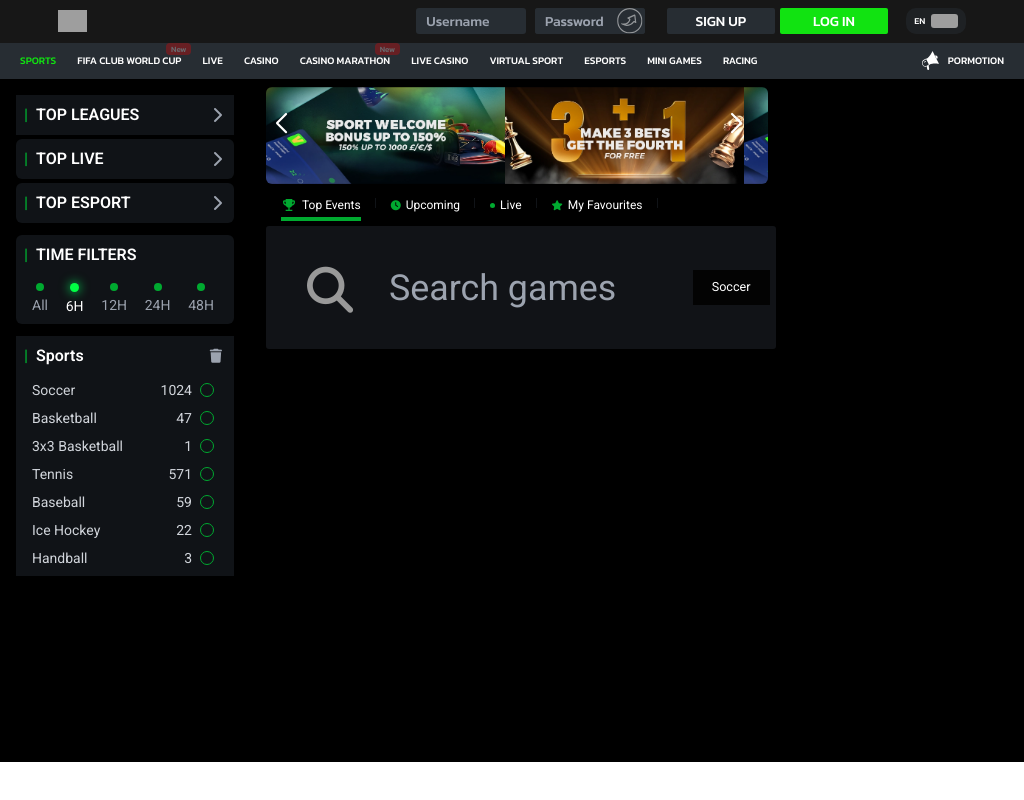
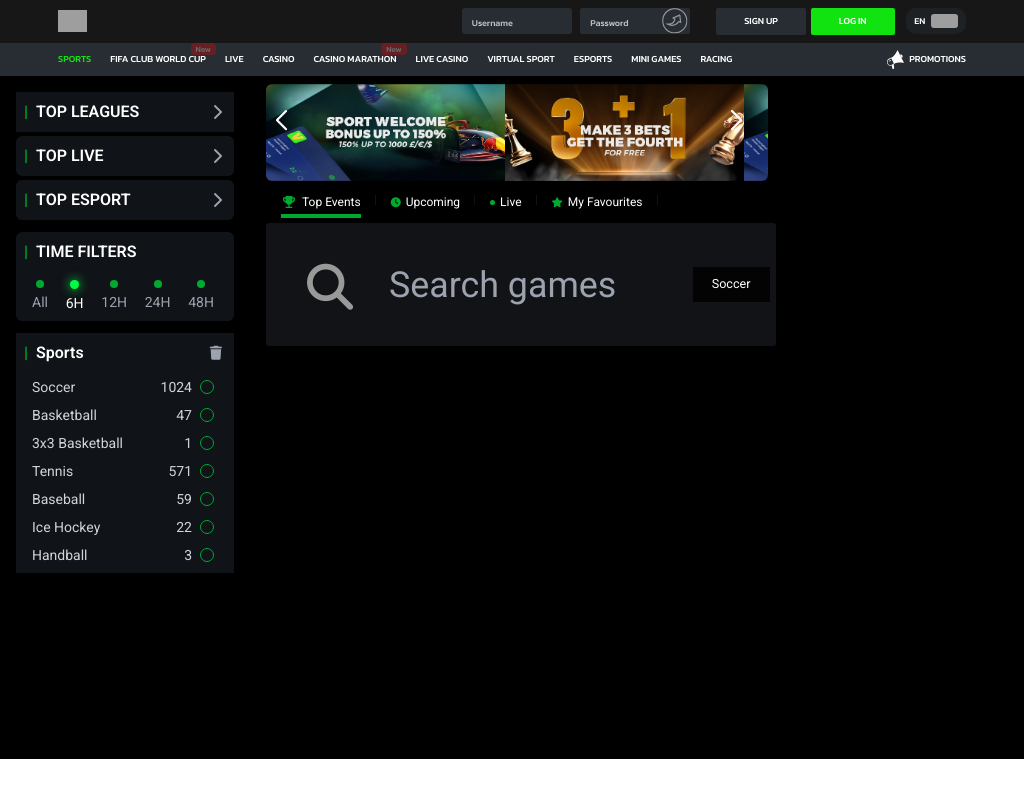
Before and after one commit to faizan99904/FlashExch, an Angular app: page / in a window 1024 px wide. Built offline with nearby package versions, Linux system fonts and the light colour scheme; grey boxes are pictures that could not be loaded.

Commit message:
fix sport nav

```diff
--- a/src/pages/sports-book/sports-book.component.ts
+++ b/src/pages/sports-book/sports-book.component.ts
@@ -1,12 +1,11 @@
 import { Component } from '@angular/core';
 import { SwiperCardHomeComponent } from "../../shared/swiper-card-home/swiper-card-home.component";
-import { SportsNavComponent } from '../../shared/sports-nav/sports-nav.component';
 import { SportEventsComponent } from '../../shared/sport-events/sport-events.component';
-import { SportslistComponent } from "../../shared/sportslist/sportslist.component";
+
 
 @Component({
   selector: 'app-sports-book',
-  imports: [SwiperCardHomeComponent, SportEventsComponent, SportslistComponent],
+  imports: [SwiperCardHomeComponent, SportEventsComponent],
   templateUrl: './sports-book.component.html',
   styleUrl: './sports-book.component.css'
 })
--- a/src/shared/header/header.component.css
+++ b/src/shared/header/header.component.css
@@ -225,10 +225,27 @@ header .change-lang div.current-lang {
   }
 }
 
-@media (min-width: 1024px) {
+@media (min-width: 1024px) and (max-width: 1260px) {
   header form .fields-wrapper {
-    margin-right: 22px;
+    margin-right: 26px;
   }
+
+  header .content #not-authorized .btn {
+    font-size: 9.33px !important;
+  }
+
+  .log-btn {
+    height: 26.66px !important;
+    width: 84px !important;
+    min-width: 84px !important;
+  }
+
+  .sign-btn {
+    height: 26.66px !important;
+    width: 89.33px !important;
+    min-width: 89.33px !important;
+  }
+
   header .content {
     background: #171717 !important;
     height: 42.66px;
@@ -251,6 +268,7 @@ header .change-lang div.current-lang {
   header form .fields-wrapper .field input {
     height: 26px;
     width: 110px;
+    @apply placeholder:text-[9px] placeholder:text-[#BFC0C2];
   }
 
   header form .fields-wrapper .field:nth-child(2)::after {
@@ -270,7 +288,7 @@ header .change-lang div.current-lang {
 
   header .change-lang div.current-lang {
     text-transform: uppercase;
-    margin-left: 1.1333rem;
+    margin-left: 11.33px;
     color: #fff;
     display: -webkit-box;
     display: -ms-flexbox;
--- a/src/shared/sports-nav/sports-nav.component.css
+++ b/src/shared/sports-nav/sports-nav.component.css
@@ -71,3 +71,97 @@ li {
     top: 0 !important;
   }
 }
+
+@media (min-width: 820px) and (max-width: 1023px) {
+  .width-wrapper {
+    max-width: calc(100vw - 24px);
+    padding: 0px;
+  }
+
+  .desktop-nav {
+    height: 29.99px;
+  }
+
+  .trans {
+    font-size: 8.39px;
+  }
+  .item-nav {
+    gap: 17px;
+  }
+
+  svg {
+    margin-right: 5px;
+  }
+
+  .new{
+    font-size: 7.2px;
+  }
+}
+
+@media (min-width: 1024px) and (max-width: 1260px) {
+  .width-wrapper {
+    max-width: 908px;
+    padding: 0px;
+  }
+
+  .desktop-nav {
+    height: 33.33px;
+  }
+
+  .trans {
+    font-size: 9.33px;
+  }
+  .item-nav {
+    gap: 19px;
+  }
+
+  svg {
+    margin-right: 5px;
+  }
+
+  /* .new{
+    font-size: 12px;
+  }  */
+}
+
+@media screen and (min-width: 1440px) {
+  .width-wrapper {
+    max-width: 1362px;
+    padding: 0px;
+  }
+
+  .desktop-nav {
+    height: 49.9px;
+  }
+  .trans {
+    font-size: 13.955px;
+  }
+  .item-nav {
+    gap: 29px;
+  }
+  .new {
+    font-size: 12px;
+  }
+}
+
+@media (min-width: 1512px) and (max-width: 1600px) {
+  .width-wrapper {
+    max-width: 1180.83px;
+    padding: 0px;
+  }
+
+  .desktop-nav {
+    height: 43.33px;
+  }
+
+  .trans {
+    font-size: 12px;
+  }
+  .item-nav {
+    gap: 26.3px;
+  }
+
+  .new {
+    font-size: 10.4px;
+  }
+}
--- a/src/shared/sports-nav/sports-nav.component.html
+++ b/src/shared/sports-nav/sports-nav.component.html
@@ -23,8 +23,8 @@
 <!-- 2.0833rem -->
 <nav class="hidden desktop-nav bg-[#272d33] h-[2.271rem] font-['Kanit']">
     <div
-        class="flex items-center h-full justify-between px-[1.25rem] overflow-hidden relative mx-auto max-w-[66.3333rem]">
-        <ul class="h-full flex gap-[1.317rem] justify-center items-center">
+        class="flex items-center h-full justify-between px-[1.25rem] overflow-hidden relative mx-auto max-w-[66.3333rem] width-wrapper">
+        <ul class="h-full flex gap-[1.317rem] justify-center items-center item-nav">
             <li class="relative">
                 <span
                     class="active relative hover:text-[#11e311] cursor-pointer e h-full text-[0.6358125rem] flex items-center justify-center uppercase trans text-white">Sports</span>
@@ -94,7 +94,7 @@
                     </clipPath>
                 </defs>
             </svg>
-            Pormotion
+            Promotions
         </span>
     </div>
 </nav>
```
